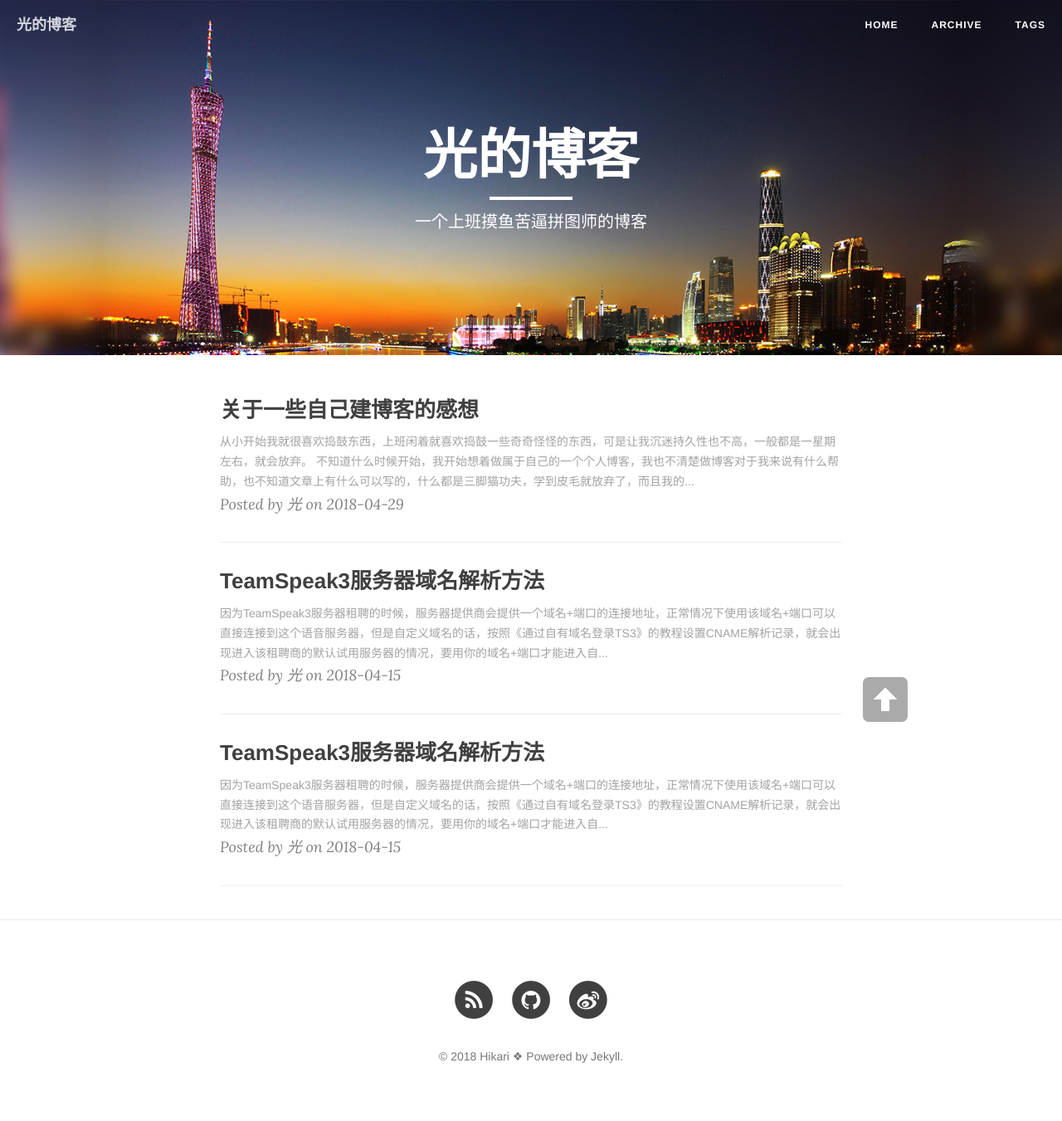
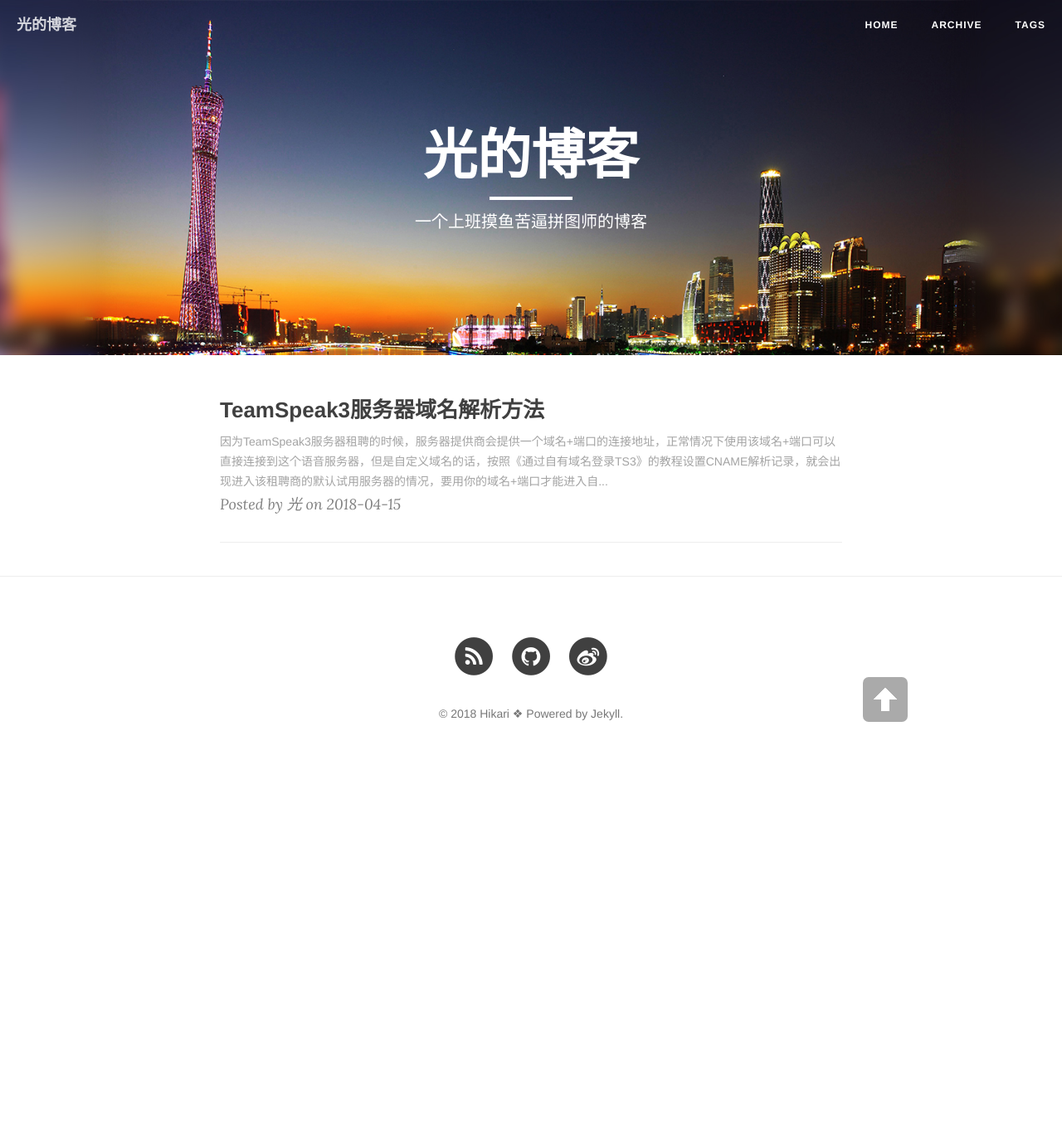
Before and after one commit to HikariGod/myblog, a Jekyll site: the page built from index.html, in a window 1280 px wide. Shown: the whole page at 83% size. Built offline with Jekyll 4.4.1, drawn with Linux system fonts in a browser that asks for light colours; nearby versions of some CDN libraries; the list of posts is cut into pages by our own code; comment, search, counter and statistics services are not loaded; after the commit the page ends 937 px from its top, so only the background shows below that.

Commit message:
修改博文

```diff
--- a/_posts/2018-04-15-teamspeak-srv-setting.md
+++ b/_posts/2018-04-15-teamspeak-srv-setting.md
@@ -7,12 +7,19 @@
 description: 域名解析
 ---
 
-因为TeamSpeak3服务器租聘的时候，服务器提供商会提供一个域名+端口的连接地址，正常情况下使用该域名+端口可以直接连接到这个语音服务器，但是自定义域名的话，按照<a href="http://ts1.cn/problem/ts3/213.html">《通过自有域名登录TS3》</a>的教程设置CNAME解析记录，就会出现进入该租聘商的默认试用服务器的情况，要用你的域名+端口才能进入自己服务器。
-<br>
-<br>该情况的正确解决方法为=>
-<br>将CNAME解析记录修改为：<span style="color:red">SRV</span>记录
-<br>主机记录：<span style="color:red">_ts3._udp.[自定义]</span>
-<br>记录值：<span style="color:red">0 5 [端口号码] [IP/域名]</span>
-<br>才能无需端口正常进入服务器。
-<br><br>
-<br>参考资料：<a target="_blank" href="http://www.zuimc.com/forum.php?mod=viewthread&tid=47131&highlight=ip">[联机] SRV解析/转发 服务器IP端口隐藏-域名转发</a>
+因为TeamSpeak3服务器租聘的时候，服务器提供商会提供一个域名+端口的连接地址，正常情况下使用该域名+端口可以直接连接到这个语音服务器，但是自定义域名的话，按照[《通过自有域名登录TS3》](http://ts1.cn/problem/ts3/213.html)的教程设置CNAME解析记录，就会出现进入该租聘商的默认试用服务器的情况，要用你的域名+端口才能进入自己服务器。
+
+----
+
+该情况的正确解决方法为=>
+
+- 将CNAME解析记录修改为：<span style="color:red">SRV</span>记录
+- 主机记录：<span style="color:red">_ts3._udp.[自定义]</span>
+- 记录值：<span style="color:red">0 5 [端口号码] [IP/域名]</span>
+
+这样设置的话就可以直接使用<span style="color:red">[自定义].[域名]</span>无需端口进入服务器
+
+如果需要顶级域名进入服务器，则<span style="color:red">.[自定义]</span>去掉留下<span style="color:red">_ts3._udp</span>即可
+
+
+参考资料：[[联机] SRV解析/转发 服务器IP端口隐藏-域名转发](http://www.zuimc.com/forum.php?mod=viewthread&tid=47131&highlight=ip)
--- a/_posts/2018-04-15-test.md
+++ /dev/null
@@ -1,23 +0,0 @@
----
-layout: post
-title: TeamSpeak3服务器域名解析方法
-date: 2018-4-15
-categories: blog
-tags: [域名解析]
-description: 域名解析
----
-
-因为TeamSpeak3服务器租聘的时候，服务器提供商会提供一个域名+端口的连接地址，正常情况下使用该域名+端口可以直接连接到这个语音服务器，但是自定义域名的话，按照[《通过自有域名登录TS3》](http://ts1.cn/problem/ts3/213.html)的教程设置CNAME解析记录，就会出现进入该租聘商的默认试用服务器的情况，要用你的域名+端口才能进入自己服务器。
-
-----
-
-该情况的正确解决方法为=>
-
-- 将CNAME解析记录修改为：<span style="color:red">SRV</span>记录
-- 主机记录：<span style="color:red">_ts3._udp.[自定义]</span>
-- 记录值：<span style="color:red">0 5 [端口号码] [IP/域名]</span>
-
-这样设置的话就可以直接使用<span style="color:red">[自定义].[域名]</span>无需端口进入服务器
-
-
-参考资料：[[联机] SRV解析/转发 服务器IP端口隐藏-域名转发](http://www.zuimc.com/forum.php?mod=viewthread&tid=47131&highlight=ip)
--- a/_posts/2018-04-29-Some-thoughts.md
+++ /dev/null
@@ -1,16 +0,0 @@
----
-layout: post
-title: 关于一些自己建博客的感想
-date: 2018-4-29
-categories: blog
-tags: [感想,博客建设]
-description: 感想
----
-
-<br>从小开始我就很喜欢捣鼓东西，上班闲着就喜欢捣鼓一些奇奇怪怪的东西，可是让我沉迷持久性也不高，一般都是一星期左右，就会放弃。
-<br><br>不知道什么时候开始，我开始想着做属于自己的一个个人博客，我也不清楚做博客对于我来说有什么帮助，也不知道文章上有什么可以写的，什么都是三脚猫功夫，学到皮毛就放弃了，而且我的文章水平也很差，根本写不出什么好的文章，更别提文章格式这种东西，可就是让我无比的沉迷于建设博客这一个事情上。
-<br><br>有了这个念头我就开始为我的博客捣鼓，用上了语音服务器的域名，来做我自己博客的地址，曾经想过租用阿里云ECS来做博客，顺便把ts搬过来，开个mc服务器什么的，看到阿里云的ECS价格我退缩了，对于我来说租个ECS来运营一个随时都有可能弃坑的博客实在划不来，外加上备案也很麻烦，无奈的放弃了。
-<br><br>放弃重新考虑再放弃，这个决定在我脑海中不断的搏斗，最终我在知乎中看到这样一篇问题<a href="https://www.zhihu.com/question/21143965">《搭建一个自己的网站做博客最低需要多少成本？》</a>我参考了陈素封的<a href="http://cnfeat.com/2014/05/10/2014-05-11-how-to-build-a-blog/">《如何搭建一个独立博客——简明Github Pages与Hexo教程》</a>打从看了之后，了解到<a href="https://pages.github.com/">github page</a>以及<a href="https://www.jekyll.com.cn/">jakyll</a>我一发不可收拾，开始捣鼓我自己的个人博客.
-<br><br>有了这些帮助，我跟着步骤一步一步实行，用别人的模板修改，最终做成了我这个稍微能看的博客。
-<br><br>我知道我的写作水平不怎么行，看起来也不怎么高大上，写出来的东西也跟日记无疑,甚至还有点词穷。
-<br><br>别人都说博客是体验一个人的成长，是可以看见的成长过程，写文章也对修心养性有个很好的作用。
```
Also changed, not shown: 1 other file.
